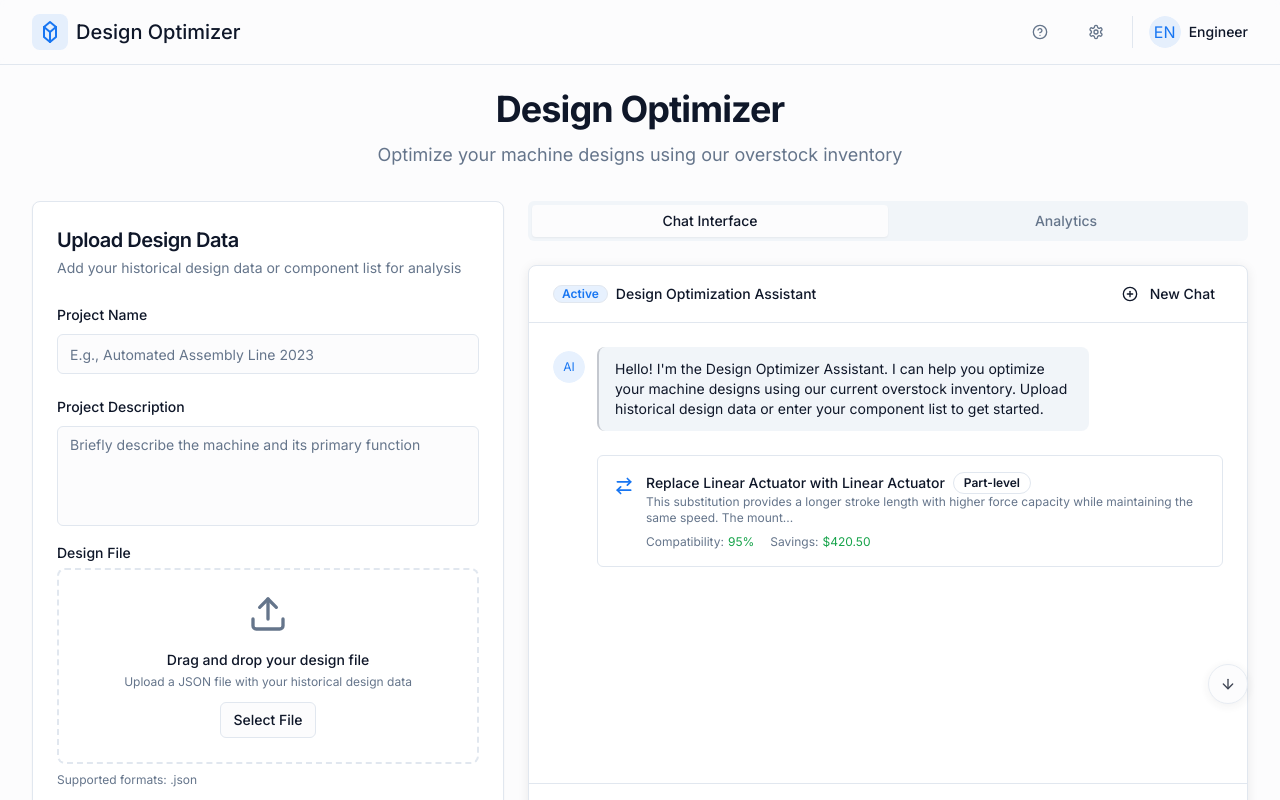
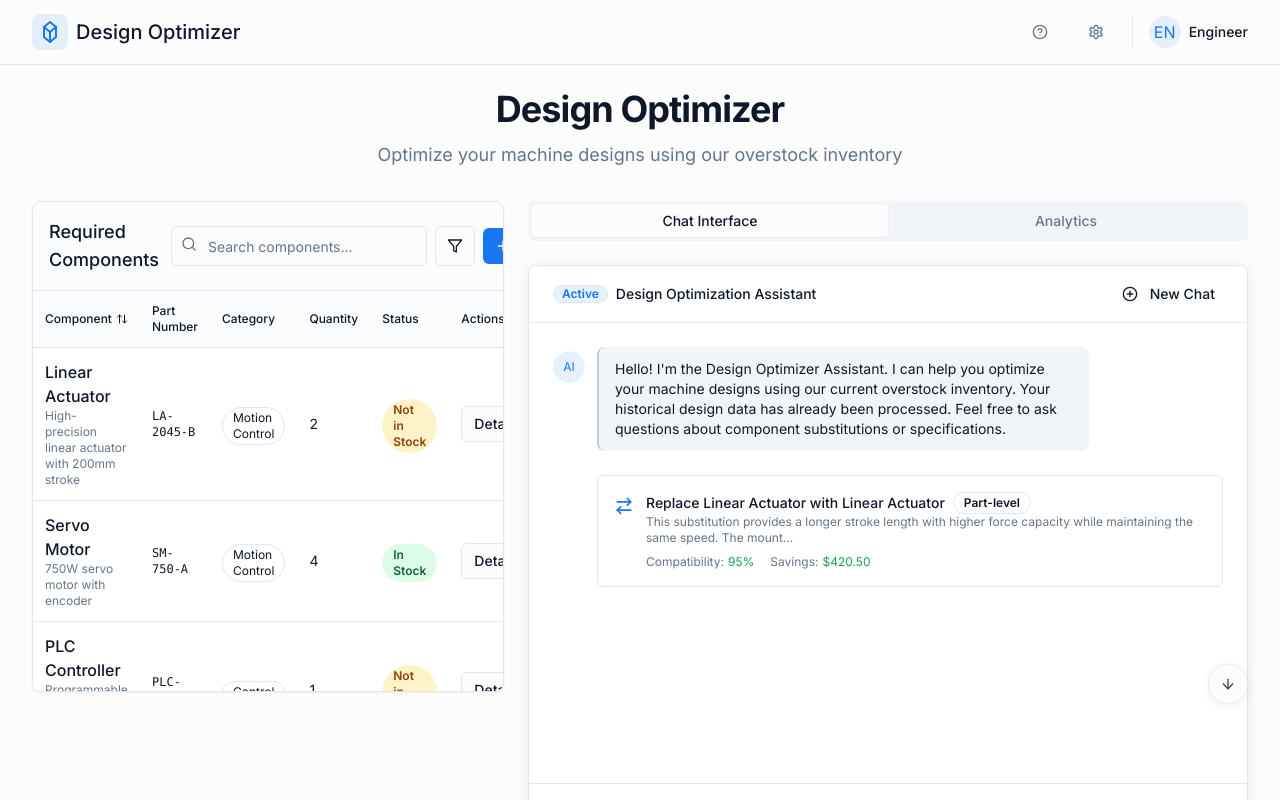
Before and after one commit to JonasBaeumer/design-optimizer-jonas-v3, a React (Vite) app: page / in a window 1280 px wide. Shown: the top 800 px of the page. Built offline with nearby package versions, Linux system fonts and the light colour scheme; a web font is replaced by a local one.

Commit message:
Remove Input Form Component
Removes the InputForm component and related functionality. The design data upload feature is no longer required.

```diff
--- a/src/components/Chat.tsx
+++ b/src/components/Chat.tsx
@@ -7,19 +7,19 @@ import { Button } from '@/components/ui/button';
 import { Avatar, AvatarFallback } from '@/components/ui/avatar';
 import { Card } from '@/components/ui/card';
 import { Badge } from '@/components/ui/badge';
-import { Message } from '@/types';
+import { Message, Recommendation } from '@/types';
 import RecommendationCard from './RecommendationCard';
 
 const SAMPLE_MESSAGES: Message[] = [
   {
     id: '1',
     role: 'assistant',
-    content: "Hello! I'm the Design Optimizer Assistant. I can help you optimize your machine designs using our current overstock inventory. Upload historical design data or enter your component list to get started.",
+    content: "Hello! I'm the Design Optimizer Assistant. I can help you optimize your machine designs using our current overstock inventory. Your historical design data has already been processed. Feel free to ask questions about component substitutions or specifications.",
     timestamp: new Date()
   }
 ];
 
-const SAMPLE_RECOMMENDATIONS = [
+const SAMPLE_RECOMMENDATIONS: Recommendation[] = [
   {
     id: '1',
     originalComponent: {
--- a/src/pages/Index.tsx
+++ b/src/pages/Index.tsx
@@ -5,7 +5,6 @@ import { Tabs, TabsContent, TabsList, TabsTrigger } from '@/components/ui/tabs';
 import { fadeIn } from '@/utils/transitions';
 import MainLayout from '@/layouts/MainLayout';
 import Chat from '@/components/Chat';
-import InputForm from '@/components/InputForm';
 import ComponentsList from '@/components/ComponentsList';
 
 const Index = () => {
@@ -34,7 +33,6 @@ const Index = () => {
 
         <div className="grid grid-cols-1 lg:grid-cols-5 gap-6">
           <div className="lg:col-span-2 space-y-6">
-            <InputForm />
             <ComponentsList />
           </div>
 
```
